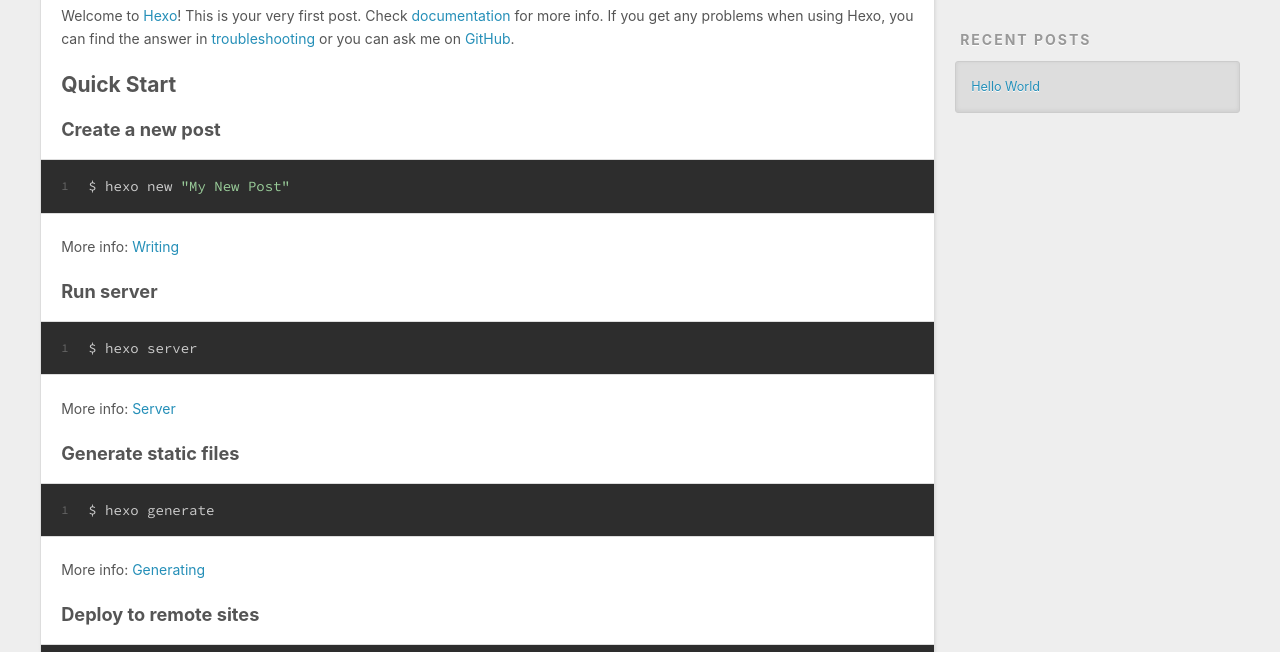
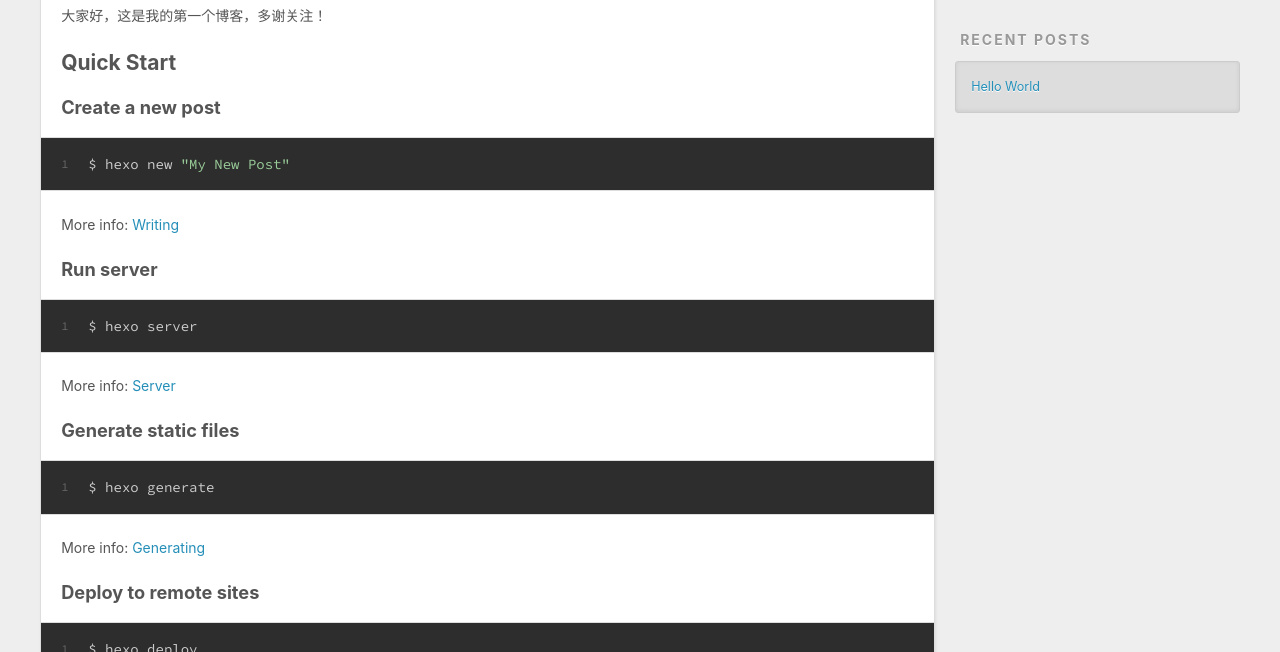
Before and after one commit to persimmonshi/persimmonshi.github.io, a plain HTML site: page 2019/12/22/hello-world/index.html in a window 1280 px wide. Shown: the part 448-1100 px from the top of the page. Drawn offline with nearby package versions, Linux system fonts and the light colour scheme.

Commit message:
Site updated: 2019-12-22 19:57:56

```diff
--- a/2019/12/22/hello-world/index.html
+++ b/2019/12/22/hello-world/index.html
@@ -7,15 +7,15 @@
 
   <title>Hello World | Hexo</title>
   <meta name="viewport" content="width=device-width, initial-scale=1, maximum-scale=1">
-  <meta name="description" content="Welcome to Hexo! This is your very first post. Check documentation for more info. If you get any problems when using Hexo, you can find the answer in troubleshooting or you can ask me on GitHub. Quick">
+  <meta name="description" content="大家好，这是我的第一个博客，多谢关注！ Quick StartCreate a new post1$ hexo new &quot;My New Post&quot;  More info: Writing Run server1$ hexo server  More info: Server Generate static files1$ hexo generate  More info: Generating D">
 <meta property="og:type" content="article">
 <meta property="og:title" content="Hello World">
 <meta property="og:url" content="http://yoursite.com/2019/12/22/hello-world/index.html">
 <meta property="og:site_name" content="Hexo">
-<meta property="og:description" content="Welcome to Hexo! This is your very first post. Check documentation for more info. If you get any problems when using Hexo, you can find the answer in troubleshooting or you can ask me on GitHub. Quick">
+<meta property="og:description" content="大家好，这是我的第一个博客，多谢关注！ Quick StartCreate a new post1$ hexo new &quot;My New Post&quot;  More info: Writing Run server1$ hexo server  More info: Server Generate static files1$ hexo generate  More info: Generating D">
 <meta property="og:locale" content="en_US">
 <meta property="article:published_time" content="2019-12-22T10:01:12.766Z">
-<meta property="article:modified_time" content="2019-12-22T10:01:12.766Z">
+<meta property="article:modified_time" content="2019-12-22T11:57:20.262Z">
 <meta property="article:author" content="John Doe">
 <meta name="twitter:card" content="summary">
 
@@ -88,7 +88,7 @@
 
     <div class="article-entry" itemprop="articleBody">
 
-        <p>Welcome to <a href="https://hexo.io/" target="_blank" rel="noopener">Hexo</a>! This is your very first post. Check <a href="https://hexo.io/docs/" target="_blank" rel="noopener">documentation</a> for more info. If you get any problems when using Hexo, you can find the answer in <a href="https://hexo.io/docs/troubleshooting.html" target="_blank" rel="noopener">troubleshooting</a> or you can ask me on <a href="https://github.com/hexojs/hexo/issues" target="_blank" rel="noopener">GitHub</a>.</p>
+        <p>大家好，这是我的第一个博客，多谢关注！</p>
 <h2 id="Quick-Start"><a href="#Quick-Start" class="headerlink" title="Quick Start"></a>Quick Start</h2><h3 id="Create-a-new-post"><a href="#Create-a-new-post" class="headerlink" title="Create a new post"></a>Create a new post</h3><figure class="highlight bash"><table><tr><td class="gutter"><pre><span class="line">1</span><br></pre></td><td class="code"><pre><span class="line">$ hexo new <span class="string">"My New Post"</span></span><br></pre></td></tr></table></figure>
 
 <p>More info: <a href="https://hexo.io/docs/writing.html" target="_blank" rel="noopener">Writing</a></p>
```
Also changed, not shown: index.html (+1 -1 lines).
